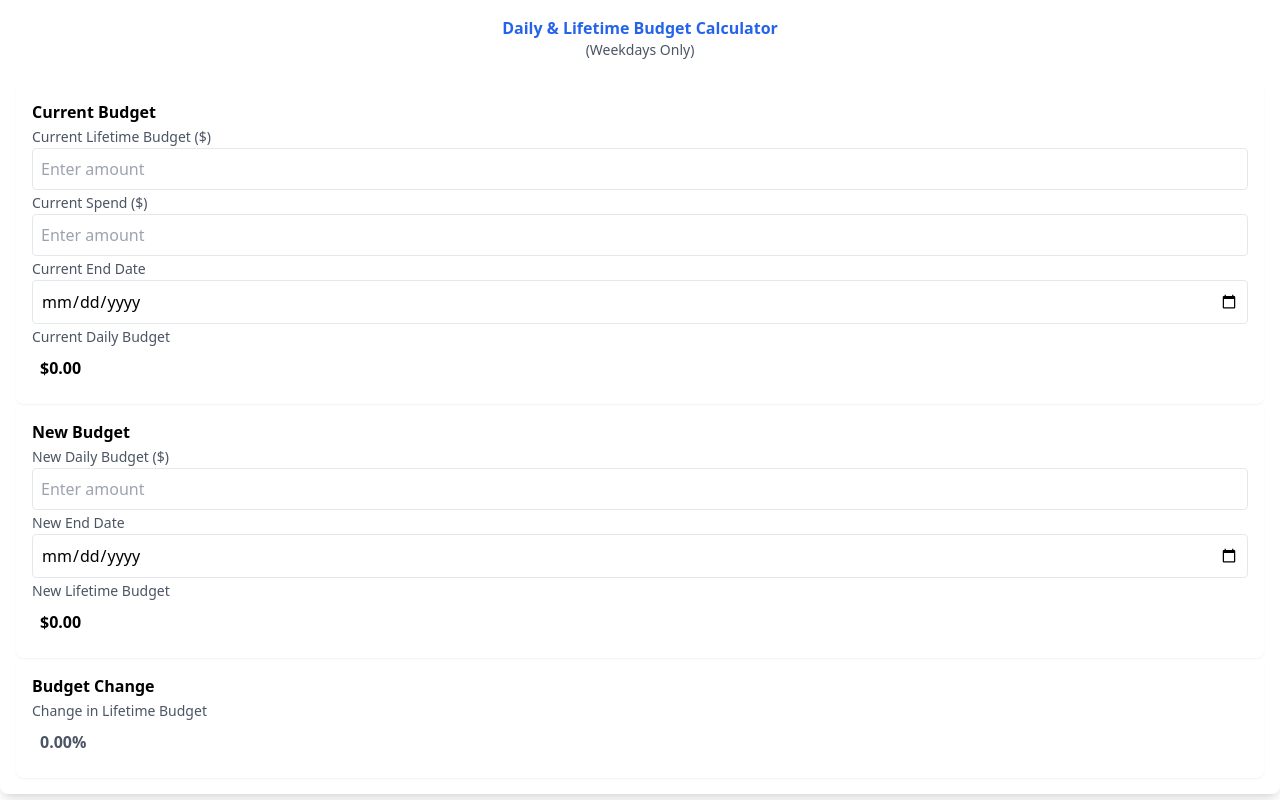
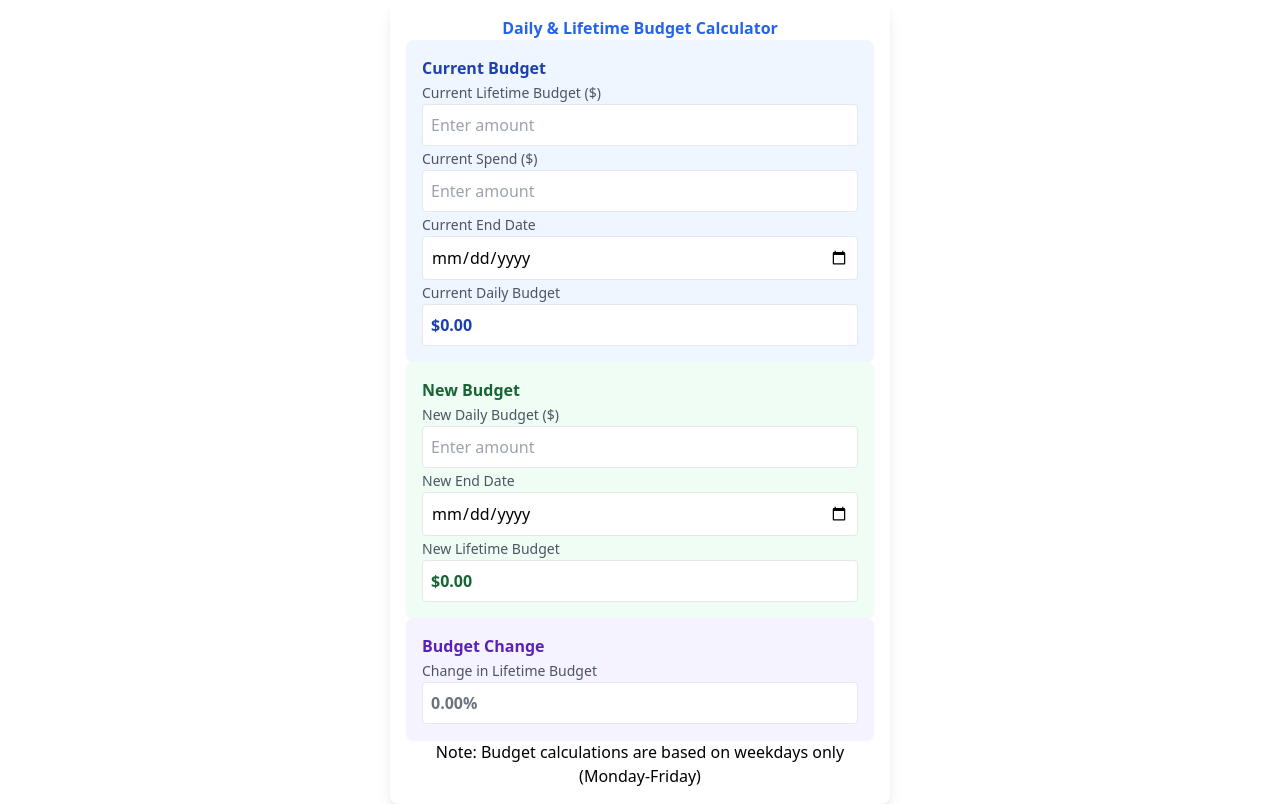
Before and after one commit to niksaderek/budget_cal, a React (Create React App) app: page / in a window 1280 px wide. Built offline with nearby package versions, Linux system fonts and the light colour scheme.

Commit message:
Update App.js

```diff
--- a/src/App.js
+++ b/src/App.js
@@ -12,28 +12,34 @@ const BudgetCalculator = () => {
     changeInLTBudget: 0
   });
 
-  const calculateWorkingDays = (startDate, endDate) => {
+  // Calculate only weekdays between two dates
+  const calculateWeekdays = (startDate, endDate) => {
+    if (!startDate || !endDate) return 0;
+
+    const start = new Date(startDate);
+    const end = new Date(endDate);
+
     let count = 0;
-    let currentDate = new Date(startDate);
+    let current = new Date(start);
 
-    while (currentDate <= endDate) {
-      const dayOfWeek = currentDate.getDay();
-      if (dayOfWeek !== 0 && dayOfWeek !== 6) {  // Only count weekdays
+    while (current <= end) {
+      const dayOfWeek = current.getDay();
+      if (dayOfWeek !== 0 && dayOfWeek !== 6) {
         count++;
       }
-      currentDate.setDate(currentDate.getDate() + 1);
+      current.setDate(current.getDate() + 1);
     }
-
     return count;
   };
 
+  // Calculate all values based on inputs
   const calculateValues = (data) => {
     const updatedData = { ...data };
+    const today = new Date();
 
     if (data.currentLifetimeBudget && data.currentSpend && data.currentEndDate) {
-      const currentDate = new Date();
       const endDate = new Date(data.currentEndDate);
-      const daysRemaining = calculateWorkingDays(currentDate, endDate);
+      const daysRemaining = calculateWeekdays(today, endDate);
 
       updatedData.currentDailyBudget = daysRemaining > 0
         ? (Number(data.currentLifetimeBudget) - Number(data.currentSpend)) / daysRemaining
@@ -41,9 +47,8 @@ const BudgetCalculator = () => {
     }
 
     if (data.currentSpend && data.newDailyBudget && data.newEndDate) {
-      const currentDate = new Date();
       const endDate = new Date(data.newEndDate);
-      const daysRemaining = calculateWorkingDays(currentDate, endDate);
+      const daysRemaining = calculateWeekdays(today, endDate);
 
       updatedData.newLifetimeBudget = daysRemaining > 0
         ? Number(data.currentSpend) + (Number(data.newDailyBudget) * daysRemaining)
@@ -51,7 +56,7 @@ const BudgetCalculator = () => {
     }
 
     if (data.currentLifetimeBudget > 0 && updatedData.newLifetimeBudget > 0) {
-      updatedData.changeInLTBudget = ((updatedData.newLifetimeBudget - data.currentLifetimeBudget) / data.currentLifetimeBudget) * 100;
+      updatedData.changeInLTBudget = ((updatedData.newLifetimeBudget - Number(data.currentLifetimeBudget)) / Number(data.currentLifetimeBudget)) * 100;
     } else {
       updatedData.changeInLTBudget = 0;
     }
@@ -61,22 +66,27 @@ const BudgetCalculator = () => {
 
   const handleInputChange = (e) => {
     const { name, value } = e.target;
-    setBudgetData((prevData) => calculateValues({ ...prevData, [name]: value || '' }));
+    setBudgetData(prevData => calculateValues({
+      ...prevData,
+      [name]: value
+    }));
   };
 
   const handleDateChange = (name, dateValue) => {
-    setBudgetData((prevData) => calculateValues({ ...prevData, [name]: dateValue }));
+    setBudgetData(prevData => calculateValues({
+      ...prevData,
+      [name]: dateValue
+    }));
   };
 
   return (
-    <div className="container mx-auto p-4 max-w-lg bg-white rounded-lg shadow-lg">
-      <h1 className="text-xl md:text-3xl font-bold text-center mb-4 text-blue-600">Daily & Lifetime Budget Calculator</h1>
-      <h2 className="text-sm md:text-base text-center mb-6 text-gray-600">(Weekdays Only)</h2>
+    <div className="mx-auto p-4 bg-white rounded-lg shadow-lg" style={{ maxWidth: '500px', width: '100%' }}>
+      <h1 className="text-xl md:text-2xl font-bold text-center mb-2" style={{ color: '#2563EB' }}>Daily & Lifetime Budget Calculator</h1>
 
-      <div className="space-y-6">
+      <div className="space-y-5">
         {/* Current Budget Section */}
-        <div className="bg-blue-50 p-4 rounded-lg shadow-sm">
-          <h2 className="text-lg font-semibold text-blue-700 mb-3">Current Budget</h2>
+        <div className="p-4 rounded-lg shadow-sm" style={{ backgroundColor: '#EFF6FF' }}>
+          <h2 className="text-lg font-semibold mb-3" style={{ color: '#1E40AF' }}>Current Budget</h2>
 
           <div className="space-y-3">
             <div className="flex flex-col">
@@ -116,7 +126,7 @@ const BudgetCalculator = () => {
 
             <div className="flex flex-col">
               <label className="text-sm font-medium text-gray-600 mb-1">Current Daily Budget</label>
-              <div className="p-2 bg-gray-100 rounded w-full font-semibold text-blue-700">
+              <div className="p-2 bg-white border border-gray-200 rounded w-full font-semibold" style={{ color: '#1E40AF' }}>
                 ${budgetData.currentDailyBudget.toFixed(2)}
               </div>
             </div>
@@ -124,8 +134,8 @@ const BudgetCalculator = () => {
         </div>
 
         {/* New Budget Section */}
-        <div className="bg-green-50 p-4 rounded-lg shadow-sm">
-          <h2 className="text-lg font-semibold text-green-700 mb-3">New Budget</h2>
+        <div className="p-4 rounded-lg shadow-sm" style={{ backgroundColor: '#F0FDF4' }}>
+          <h2 className="text-lg font-semibold mb-3" style={{ color: '#166534' }}>New Budget</h2>
 
           <div className="space-y-3">
             <div className="flex flex-col">
@@ -137,7 +147,6 @@ const BudgetCalculator = () => {
                 onChange={handleInputChange}
                 className="p-2 bg-white border border-gray-300 rounded w-full"
                 placeholder="Enter amount"
-                step="100"  // Step value set to 100
               />
             </div>
 
@@ -154,7 +163,7 @@ const BudgetCalculator = () => {
 
             <div className="flex flex-col">
               <label className="text-sm font-medium text-gray-600 mb-1">New Lifetime Budget</label>
-              <div className="p-2 bg-gray-100 rounded w-full font-semibold text-green-700">
+              <div className="p-2 bg-white border border-gray-200 rounded w-full font-semibold" style={{ color: '#166534' }}>
                 ${budgetData.newLifetimeBudget.toFixed(2)}
               </div>
             </div>
@@ -162,16 +171,28 @@ const BudgetCalculator = () => {
         </div>
 
         {/* Results Section */}
-        <div className="bg-purple-50 p-4 rounded-lg shadow-sm">
-          <h2 className="text-lg font-semibold text-purple-700 mb-3">Budget Change</h2>
+        <div className="p-4 rounded-lg shadow-sm" style={{ backgroundColor: '#F5F3FF' }}>
+          <h2 className="text-lg font-semibold mb-3" style={{ color: '#5B21B6' }}>Budget Change</h2>
 
           <div className="flex flex-col">
             <label className="text-sm font-medium text-gray-600 mb-1">Change in Lifetime Budget</label>
-            <div className={`p-2 rounded w-full font-bold ${budgetData.changeInLTBudget > 0 ? 'text-red-600 bg-red-50' : budgetData.changeInLTBudget < 0 ? 'text-green-600 bg-green-50' : 'text-gray-600 bg-gray-100'}`}>
+            <div
+              className="p-2 rounded w-full font-bold border border-gray-200"
+              style={{
+                backgroundColor: 'white',
+                color: budgetData.changeInLTBudget > 0 ? '#DC2626' :
+                       budgetData.changeInLTBudget < 0 ? '#16A34A' :
+                       '#6B7280'
+              }}
+            >
               {budgetData.changeInLTBudget.toFixed(2)}%
             </div>
           </div>
         </div>
+      </div>
+
+      <div className="text-center mt-4 text-xs text-gray-500">
+        Note: Budget calculations are based on weekdays only (Monday-Friday)
       </div>
     </div>
   );
```
